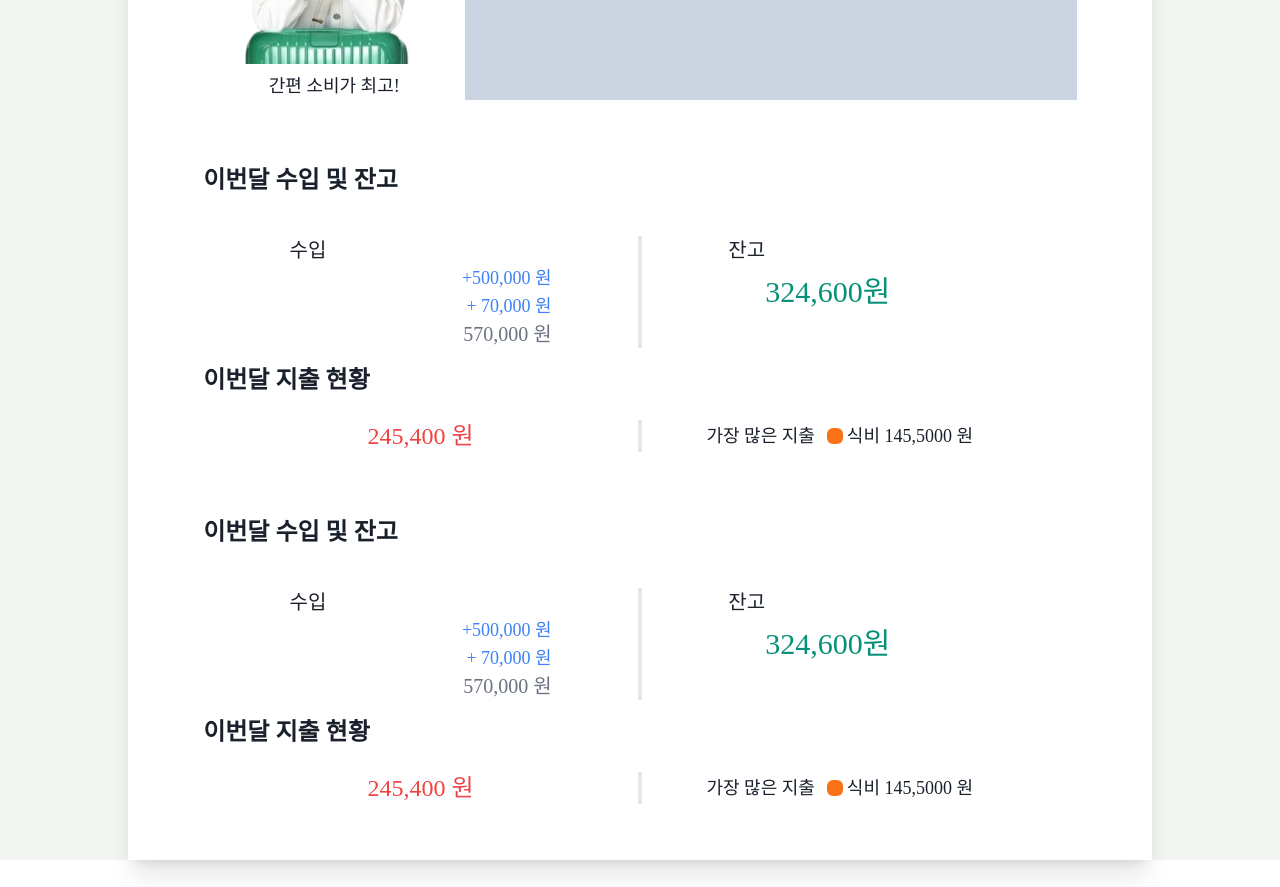
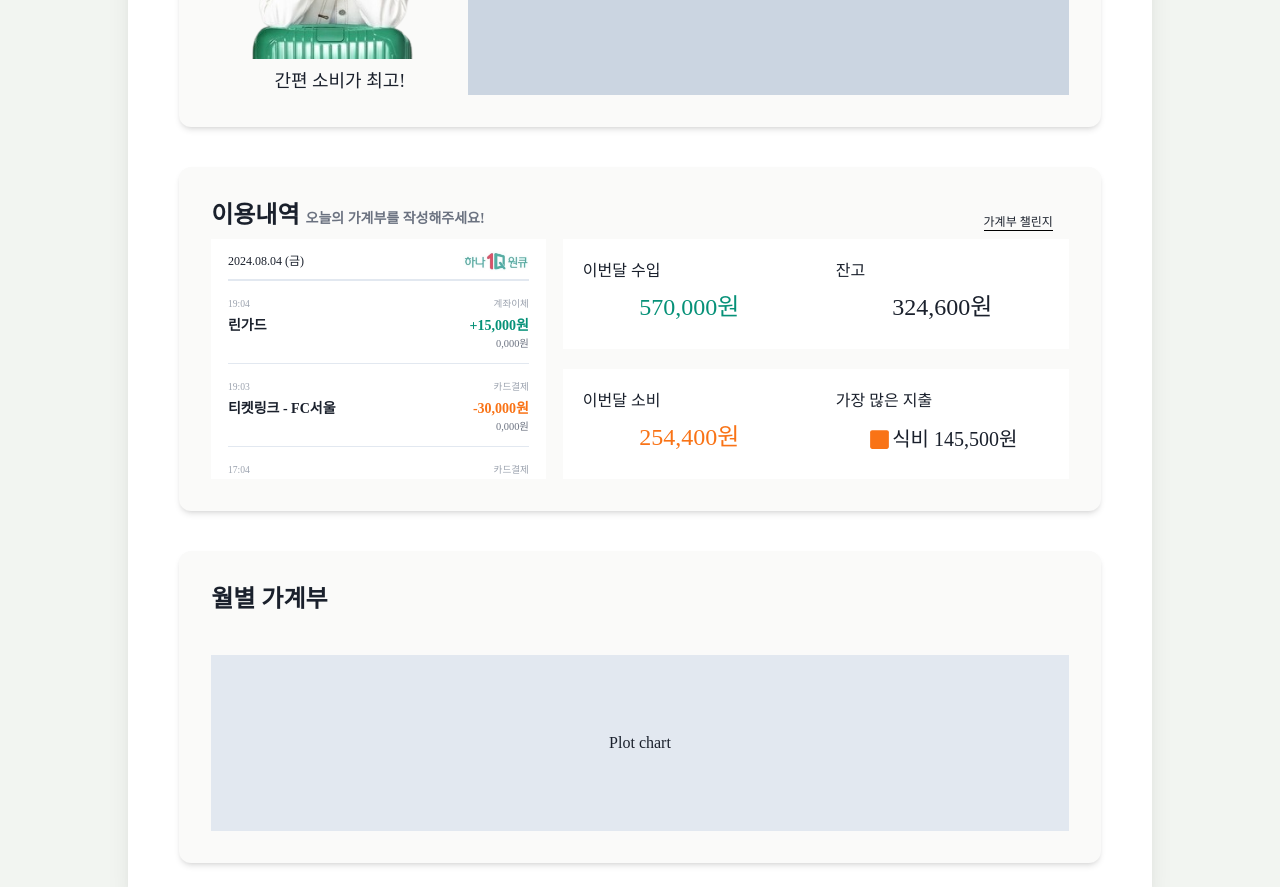
Before and after one commit to Hana-ManYoung/frontend, a React (Create React App) app: page /main/planner in a window 1280 px wide. Shown: the part 380-1267 px from the top of the page. Before the commit the page ends 1240 px from the top, so only its background shows below. Built offline with nearby package versions, Linux system fonts and the light colour scheme; a web font is replaced by a local one.

Commit message:
add: Chart 제외 Planner 구현

```diff
--- a/src/App.jsx
+++ b/src/App.jsx
@@ -14,8 +14,11 @@ function App() {
       <Route path="/register" element={<Register />} />
       <Route path="/main" element={<PagesOutlet />}>
         <Route path="" element={<Main />} />
+        <Route path="profile" element={"프로필입니다"} />
         <Route path="planner" element={<Planner />} />
         <Route path="challenge" element={"챌린지입니다"} />
+        <Route path="rank" element={"랭킹입니다"} />
+        <Route path="chat" element={"채팅입니다"} />
       </Route>
     </Routes>
   );
--- /dev/null
+++ b/src/components/ConsumeRow.jsx
@@ -0,0 +1,20 @@
+export default function ConsumeRow({ data }) {
+  let amountColor = data.amount.includes("+") ? "text-hana" : "text-orange-500";
+  return (
+    <div className="py-3 border-b flex flex-col">
+      <div className="text-[0.6rem] py-1 text-gray-400 flex-1 flex justify-between">
+        <div className="">{data.time}</div>
+        <div className="">{data.type}</div>
+      </div>
+      <div className="flex-1 flex justify-between">
+        <div className="text-sm font-bold">{data.target}</div>
+        <div className="text-right">
+          <div className={"text-sm font-bold " + amountColor}>
+            {data.amount}
+          </div>
+          <div className="text-[0.65rem] text-gray-500">0,000원</div>
+        </div>
+      </div>
+    </div>
+  );
+}
--- a/src/components/Header.jsx
+++ b/src/components/Header.jsx
@@ -16,7 +16,7 @@ export default function Header() {
           <MenuBtn name={"채팅"} target={"chat"} />
         </div>
         <Link
-          to="/profile"
+          to="/main/profile"
           className="w-[20%] flex justify-center items-center"
         >
           <p className="mr-2">규은님 안녕하세요!</p>
--- /dev/null
+++ b/src/data/consumeData.js
@@ -0,0 +1,38 @@
+export const consumeData = [
+  {
+    time: "19:04",
+    target: "린가드",
+    amount: "+15,000원",
+    type: "계좌이체",
+  },
+  {
+    time: "19:03",
+    target: "티켓링크 - FC서울",
+    amount: "-30,000원",
+    type: "카드결제",
+  },
+  {
+    time: "17:04",
+    target: "알파문구 노량진역점",
+    amount: "-3,000원",
+    type: "카드결제",
+  },
+  {
+    time: "14:04",
+    target: "GS25 당산공원점",
+    amount: "-5,000원",
+    type: "카드결제",
+  },
+  {
+    time: "13:04",
+    target: "기성용",
+    amount: "-5,000원",
+    type: "계좌이체",
+  },
+  {
+    time: "11:04",
+    target: "메가커피 당산역점",
+    amount: "-1,900원",
+    type: "카드결제",
+  },
+];
--- a/src/pages/Planner.jsx
+++ b/src/pages/Planner.jsx
@@ -1,9 +1,10 @@
-import { useNavigate } from "react-router-dom";
+import ConsumeRow from "../components/ConsumeRow";
+import { consumeData } from "../data/consumeData";
+import { IoMdSquare } from "react-icons/io";
 
 export default function Planner() {
-  const navigate = useNavigate();
   return (
-    <div className="relative w-screen h-full min-h-[calc(100vh-78px)] bg-hana animate__animated animate__fadeIn">
+    <div className="relative h-full min-h-[calc(100vh-78px)] bg-hana animate__animated animate__fadeIn">
       <div className="w-full max-w-[1024px] min-h-[calc(100vh-78px)] mx-auto py-6 bg-white shadow-xl flex flex-col">
         <div className="w-[90%] mx-auto">
           <Section1 />
@@ -17,7 +18,7 @@ export default function Planner() {
 
 function Section1() {
   return (
-    <div className="w-full px-6 py-8">
+    <div className="w-full px-8 py-8 bg-stone-50 rounded-xl shadow-md">
       <h1 className="text-2xl font-bold">내 소비 동향</h1>
       <div className="w-full mt-4 flex">
         <div className="w-[30%] text-center">
@@ -25,7 +26,7 @@ function Section1() {
           <p className="text-lg mt-2">간편 소비가 최고!</p>
         </div>
         <div className="w-[70%] flex justify-center items-center bg-slate-300 text-xl">
-          그래프
+          bar chart
         </div>
       </div>
     </div>
@@ -34,40 +35,59 @@ function Section1() {
 
 function Section2() {
   return (
-    <div className="w-full px-6 py-8 rounded-lg">
-      <h1 className="text-2xl font-bold">이번달 수입 및 잔고</h1>
-      <div className="w-full mt-10 flex">
-        <div className="w-[30%] mx-auto">
-          <h3 className="text-xl">수입</h3>
-          <div className="text-right text-lg text-blue-500">
-            <div>
-              <p>+500,000 원</p>
-              <p>+ 70,000 원</p>
+    <div className="w-full mt-10 px-8 py-8 rounded-xl bg-stone-50 shadow-md">
+      <div className="flex justify-between items-end">
+        <h2 className="text-2xl font-bold">
+          이용내역{" "}
+          <span className="text-sm text-gray-500">
+            오늘의 가계부를 작성해주세요!
+          </span>
+        </h2>
+        <h3 className="mr-4 text-xs border-b border-black cursor-pointer">
+          가계부 챌린지
+        </h3>
+      </div>
+      <div className="mt-2 flex justify-between items-center">
+        <div className="w-[39%] h-60 overflow-y-auto bg-white">
+          <div className="w-[90%] py-2 mx-auto font-basic">
+            <div className="pt-1 pb-2 border-b-2 flex justify-between items-center">
+              <p className="text-xs ">2024.08.04 (금)</p>
+              <img src="/hana_1q.jpg" alt="" className="h-5" />
             </div>
-            <p className="text-xl text-gray-500">570,000 원</p>
+            {consumeData.map((data, index) => (
+              <ConsumeRow key={index} data={data} />
+            ))}
           </div>
         </div>
-        <div className="h-auto border-2"></div>
-        <div className="w-[30%] mx-auto">
-          <h3 className="h-full text-xl flex">
-            잔고
-            <div className="text-3xl text-hana flex items-center">
-              324,600원
+        <div className="w-[59%] h-60 font-basic flex flex-col gap-5">
+          <div className="bg-white py-5 flex-1 flex">
+            <div className="w-[50%] px-5">
+              <h3>이번달 수입</h3>
+              <p className="mt-2 text-2xl text-hana flex justify-center items-center">
+                570,000원
+              </p>
             </div>
-          </h3>
-        </div>
-      </div>
-      <h1 className="mt-4 text-2xl font-bold">이번달 지출 현황</h1>
-      <div className="mt-6 w-full flex">
-        <div className="w-[35%] mx-auto text-center text-2xl text-red-500">
-          245,400 원
-        </div>
-        <div className="h-auto border-2"></div>
-        <div className="w-[35%] mx-auto text-lg flex items-center">
-          가장 많은 지출{" "}
-          <div className="pl-3 flex justify-evenly items-center">
-            <div className="w-4 h-4 mr-1 rounded-md bg-orange-500"></div>식비
-            145,5000 원
+            <div className="w-[50%] px-5">
+              <h3>잔고</h3>
+              <p className="mt-2 text-2xl flex justify-center items-center">
+                324,600원
+              </p>
+            </div>
+          </div>
+          <div className="bg-white py-5 flex-1 flex">
+            <div className="w-[50%] px-5">
+              <h3>이번달 소비</h3>
+              <p className="mt-2 text-2xl text-orange-500 flex justify-center items-center">
+                254,400원
+              </p>
+            </div>
+            <div className="w-[50%] px-5">
+              <h3>가장 많은 지출</h3>
+              <p className="mt-3 text-xl flex justify-center items-center">
+                <IoMdSquare className="text-orange-500" size="25" />
+                식비 145,500원
+              </p>
+            </div>
           </div>
         </div>
       </div>
@@ -77,42 +97,10 @@ function Section2() {
 
 function Section3() {
   return (
-    <div className="w-full px-6 py-8 rounded-lg">
-      <h1 className="text-2xl font-bold">이번달 수입 및 잔고</h1>
-      <div className="w-full mt-10 flex">
-        <div className="w-[30%] mx-auto">
-          <h3 className="text-xl">수입</h3>
-          <div className="text-right text-lg text-blue-500">
-            <div>
-              <p>+500,000 원</p>
-              <p>+ 70,000 원</p>
-            </div>
-            <p className="text-xl text-gray-500">570,000 원</p>
-          </div>
-        </div>
-        <div className="h-auto border-2"></div>
-        <div className="w-[30%] mx-auto">
-          <h3 className="h-full text-xl flex">
-            잔고
-            <div className="text-3xl text-hana flex items-center">
-              324,600원
-            </div>
-          </h3>
-        </div>
-      </div>
-      <h1 className="mt-4 text-2xl font-bold">이번달 지출 현황</h1>
-      <div className="mt-6 w-full flex">
-        <div className="w-[35%] mx-auto text-center text-2xl text-red-500">
-          245,400 원
-        </div>
-        <div className="h-auto border-2"></div>
-        <div className="w-[35%] mx-auto text-lg flex items-center">
-          가장 많은 지출{" "}
-          <div className="pl-3 flex justify-evenly items-center">
-            <div className="w-4 h-4 mr-1 rounded-md bg-orange-500"></div>식비
-            145,5000 원
-          </div>
-        </div>
+    <div className="w-full mt-10 px-8 py-8 rounded-xl bg-stone-50 shadow-md">
+      <h1 className="text-2xl font-bold">월별 가계부</h1>
+      <div className="w-full h-44 mt-10 bg-slate-200 flex items-center justify-center">
+        Plot chart
       </div>
     </div>
   );
```
Also changed, not shown: src/pages/Main.jsx (+11 -8 lines), public/hana_1q.jpg (added).
